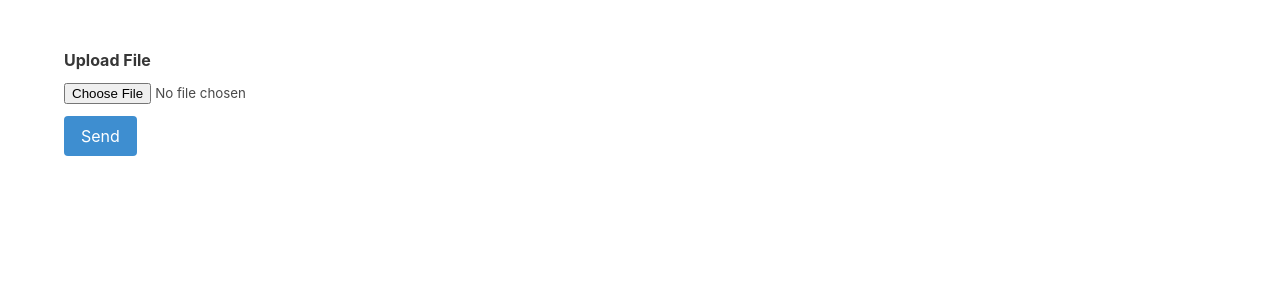
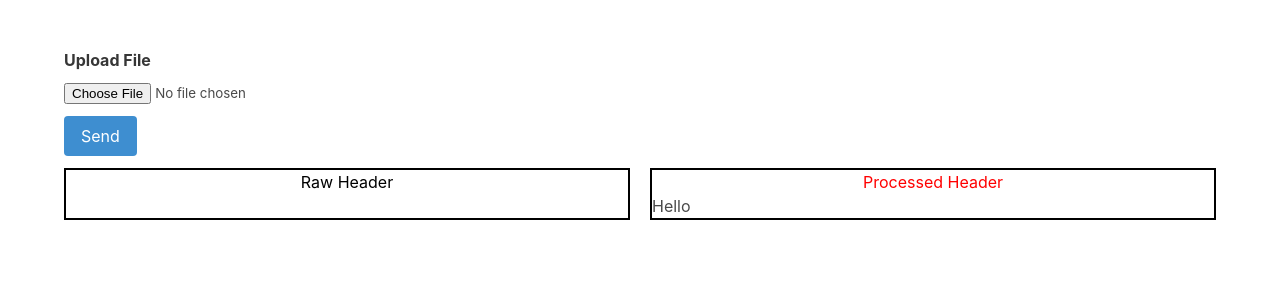
Before and after one commit to miroslavsavel/vue-file-upload, a Vue app: page / in a window 1280 px wide. Shown: the top 300 px of the page. Built offline with nearby package versions, Linux system fonts and the light colour scheme.

Commit message:
fetch data from flask and CSS inline style of divs

```diff
--- a/src/SimpleUpload.vue
+++ b/src/SimpleUpload.vue
@@ -12,6 +12,64 @@
         <div class="field">
             <button class="button is-info">Send</button>
         </div>
+
+        <div class="flex-container">
+
+            <div class="flex-child magenta">
+                <h2 style="color: black;">Raw Header</h2>
+                {{ body_html }}
+            </div>
+
+            <div class="flex-child green">
+                <h2 style="color: red;">Processed Header</h2>
+                {{ body_html }}
+                <p>Hello</p>
+            </div>
+
+        </div>
+
+
+        <!-- <div class="element">
+            <h2 style="color: black;">Raw Header</h2>
+                {{ body_html }}
+        </div>
+        <div class="element">
+            <h2 style="color: red;">Processed Header</h2>
+                {{ body_html }}
+        </div> -->
+
+
+        <!-- <div class="flex-parent-element">
+            <div class="flex-child-element magenta">
+                <h2>Raw Header</h2>
+                {{ body_html }}
+
+            </div>
+            <div class="flex-child-element green">
+                <h2>Processed Header</h2>
+                {{ body_html }}
+            </div>
+        </div> -->
+
+        <!-- <div class='parent'>
+            <div class='child'>
+                <h2>Raw Header</h2>
+                {{ body_html }}
+            </div>
+            <div class='child'>
+                <h2>Processed Header</h2>
+                {{ body_html }}
+            </div>
+        </div> -->
+
+        <!-- <div class="form-group">
+            <textarea
+                class="form-control"
+                name="name"
+                v-model="body_html">
+            </textarea>
+        </div>
+        <div v-html="body_html"></div> -->
     </form>
 </template>
 
@@ -23,7 +81,8 @@ export default {
 
     data() {
         return {
-            file: ""
+            file: "",
+            body_html: ""
         }
     },
 
@@ -42,7 +101,9 @@ export default {
             formData.append('file', this.file);
             try {
                 await axios.post('http://127.0.0.1:5000/upload_message', formData).then((resp)=>{
-                    console.warn(resp.data)
+                    console.warn(resp.data.body_html)
+                    //here we assign data from response to the component variable
+                    this.body_html = resp.data.body_html
                 });
             }catch(err){
                 console.log(err);
@@ -55,5 +116,62 @@ export default {
 </script>
 
 <style>
+h2{
+  text-align:center;
+}
 
+.flex-container {
+    display: flex;
+}
+
+.flex-child {
+    flex: 1;
+    border: 2px solid black;
+}
+
+.flex-child:first-child {
+    margin-right: 20px;
+}
+
+
+
+/* .element {
+  display: inline-block;
+  width: 500px;
+  height: 500px;
+  background: #FFFFFF;
+  border: 1px solid black;
+  margin: 1rem;
+  padding: 2rem 2rem;
+  color: black;
+
+} */
+
+/* .parent {
+  border: 1px solid black;
+  margin: 1rem;
+  padding: 2rem 2rem;
+  text-align: center;
+}
+.child {
+  display: inline-block;
+  border: 1px solid red;
+  padding: 1rem 1rem;
+  vertical-align: middle;
+} */
+
+/* .flex-parent-element {
+  display: flex;
+  width: 50%;
+}
+
+.flex-child-element {
+  flex: 1;
+  border: 2px solid blueviolet;
+  margin: 10px;
+}
+
+.flex-child-element:first-child {
+  margin-right: 20px;
+} */
 </style>>
```
Also changed, not shown: 1 other file (tests, documents, lock files or other folders).
